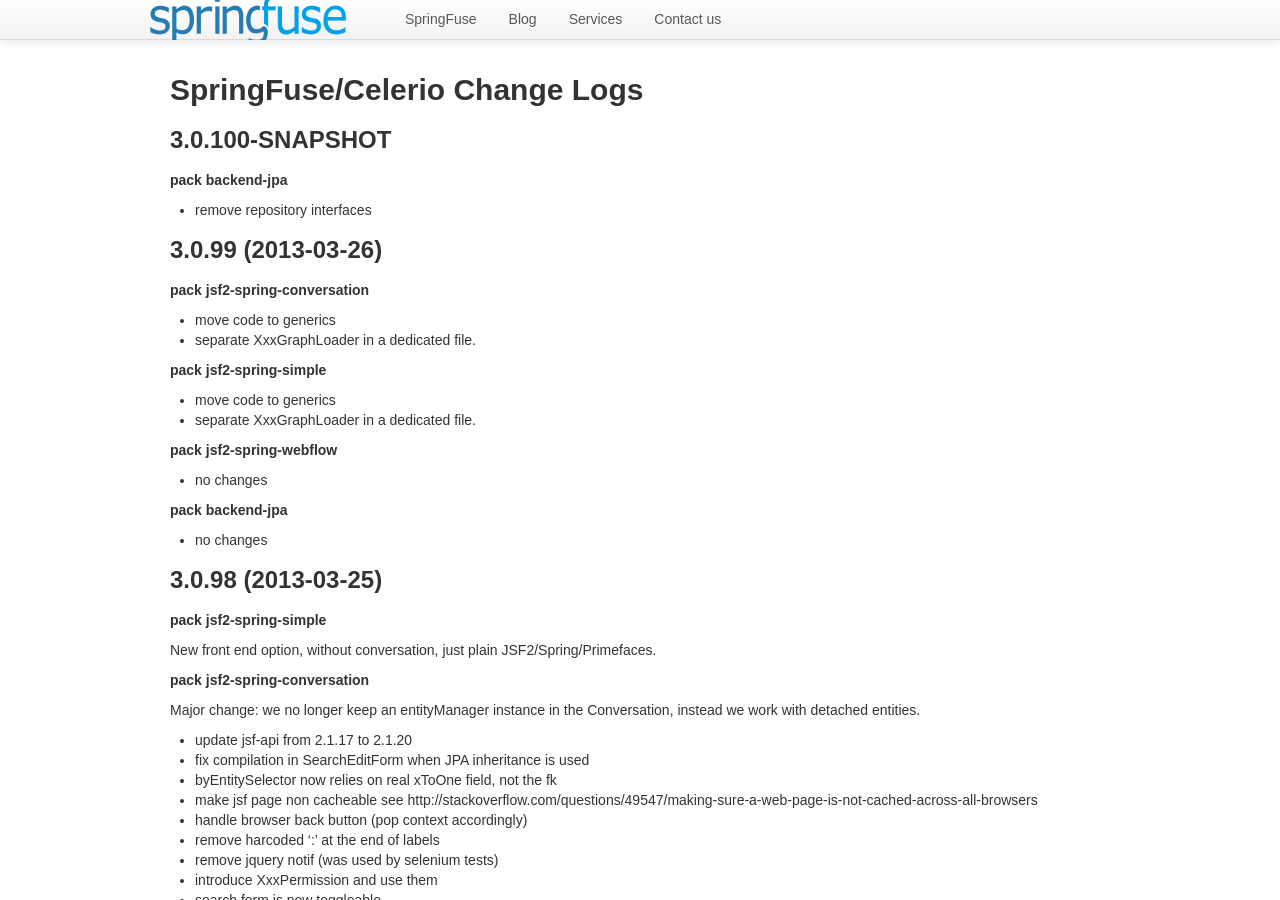
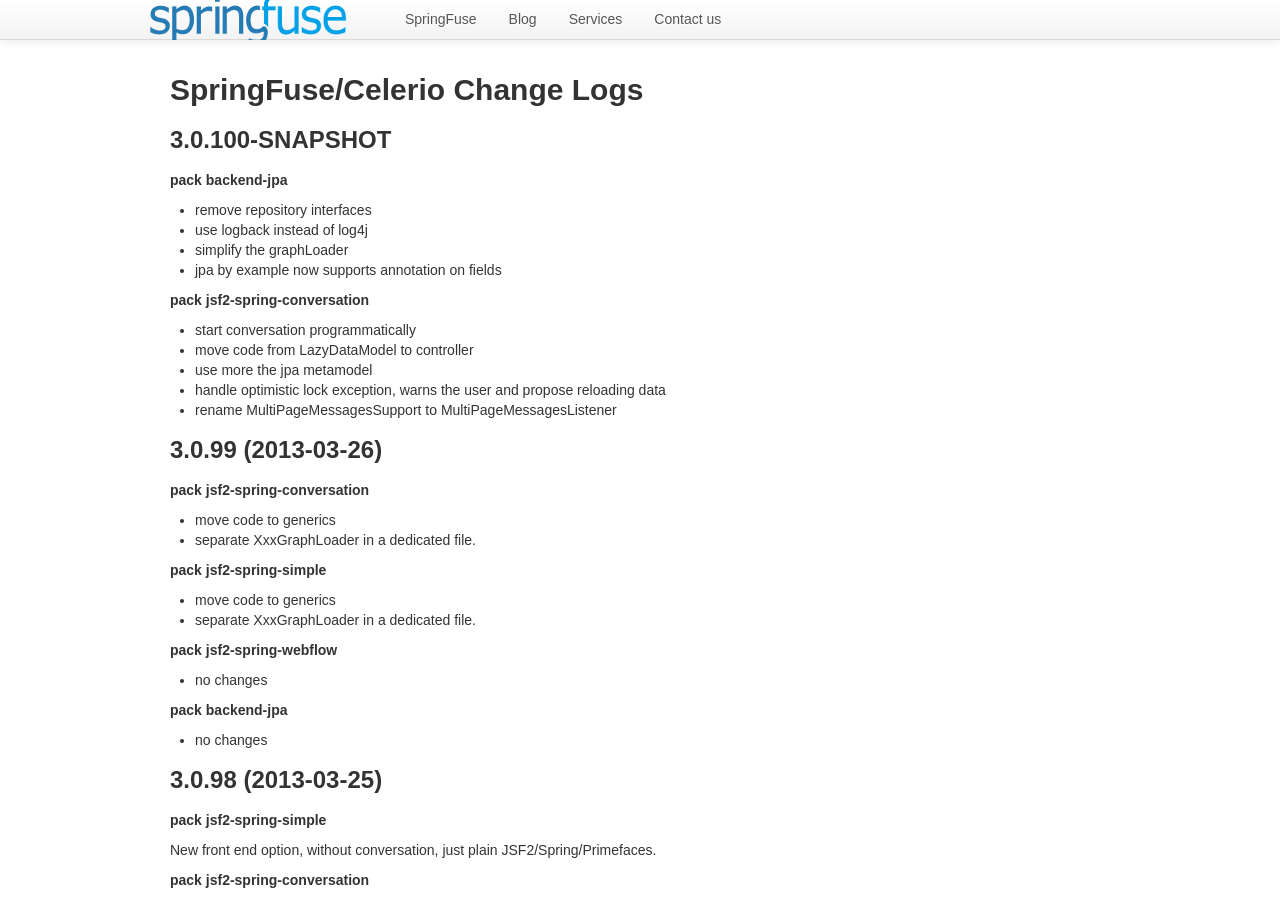
Before and after one commit to springfuse/springfuse.github.com, a Jekyll site: the page built from change-log.md, in a window 1280 px wide and 900 px high. Built offline with Jekyll 4.4.1, drawn with Linux system fonts in a browser that asks for light colours; Markdown is read by kramdown in place of the engine named in the settings; comment, search, counter and statistics services are not loaded.

Commit message:
update changelog to latests commits

```diff
--- a/change-log.md
+++ b/change-log.md
@@ -9,6 +9,17 @@ title: Springfuse change log
 
 ##### pack backend-jpa
 * remove repository interfaces
+* use logback instead of log4j
+* simplify the graphLoader
+* jpa by example now supports annotation on fields
+
+##### pack jsf2-spring-conversation
+* start conversation programmatically
+* move code from LazyDataModel to controller
+* use more the jpa metamodel
+* handle optimistic lock exception, warns the user and propose reloading data
+* rename MultiPageMessagesSupport to MultiPageMessagesListener
+
 
 ### 3.0.99 (2013-03-26)
 
```
